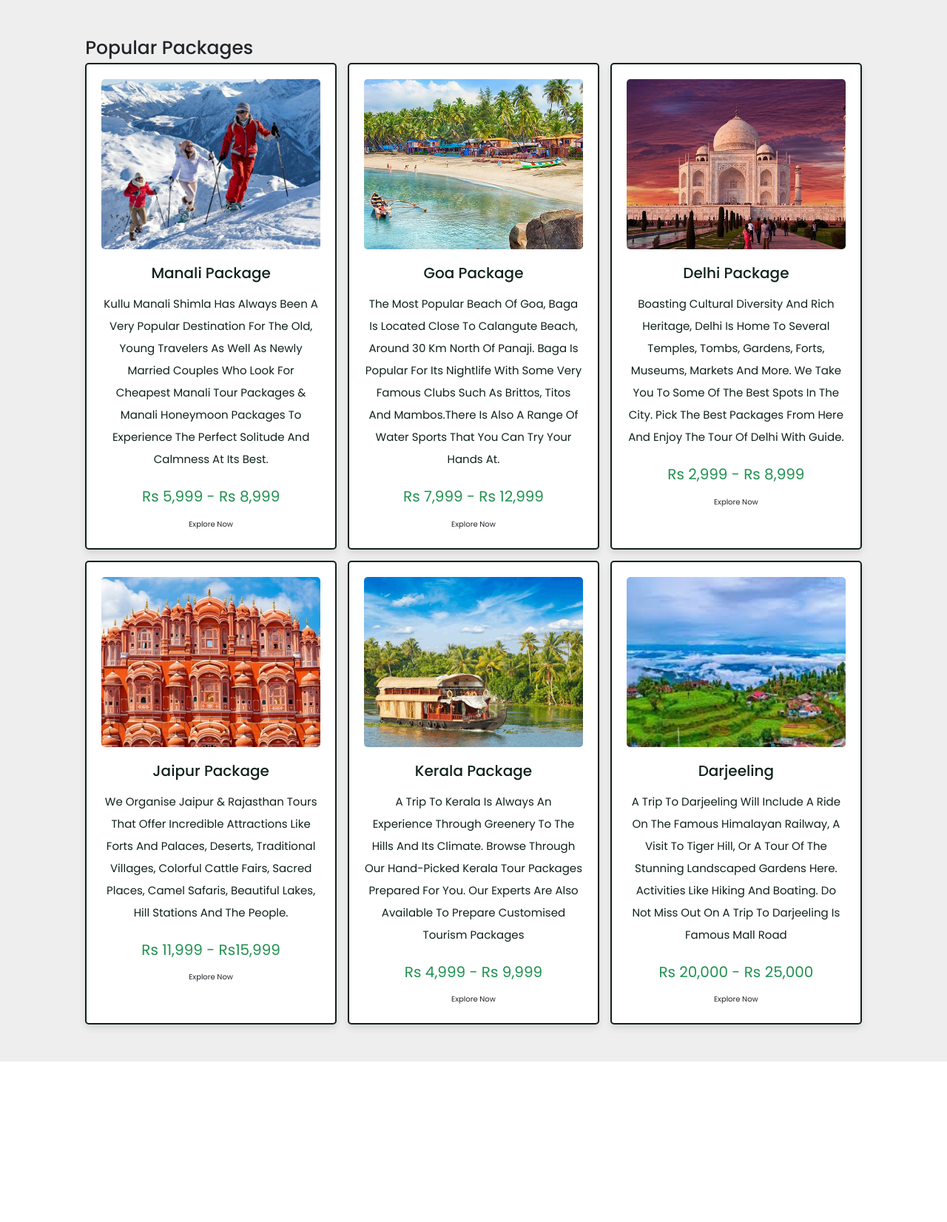
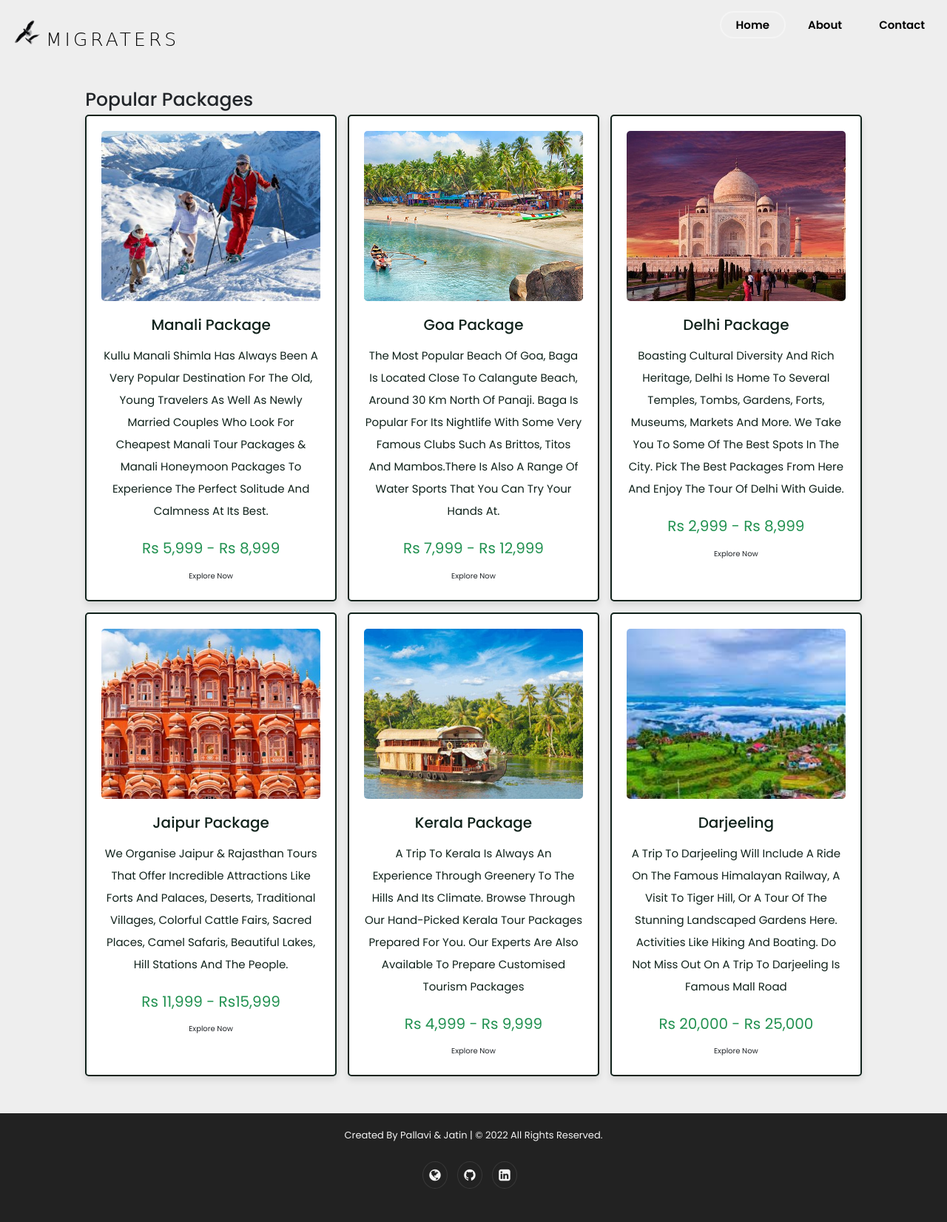
Before and after one commit to pallaviDwivedi1605/MIGRATERS, a plain HTML site: page places.html in a window 1280 px wide. Shown: the whole page at 74% size. Before the commit the page ends 1435 px from the top, so only its background shows below. Drawn offline with nearby package versions, Linux system fonts and the light colour scheme; a web font is replaced by a local one.

Commit message:
addes header and footer to place.html

```diff
--- a/css/places.css
+++ b/css/places.css
@@ -1,4 +1,26 @@
 @import url('https://fonts.googleapis.com/css2?family=Poppins:ital,wght@0,100;0,300;0,400;0,500;0,600;1,100;1,300&display=swap');
+
+/* Google fonts */
+
+@import url("https://fonts.googleapis.com/css2?family=Lora:wght@400;700&family=Montserrat:wght@400;800&family=Parisienne&family=Roboto&family=Teko:wght@300&display=swap");
+@import url("https://fonts.googleapis.com/css2?family=Rubik+Dirt&display=swap");
+
+/* Root element (aka html) */
+:root {
+  box-sizing: border-box;
+  scroll-behavior: smooth;
+
+  /* CSS Variables */
+  /* Fonts */
+  --ff-parisienne: "Parisienne", cursive;
+  --ff-montserrat: "Montserrat", sans-serif;
+  --ff-lora: "Lora", serif;
+  --ff-roboto: "Roboto", sans-serif;
+  --ff-rubik-dirt: "Rubik Dirt", cursive;
+  --fs-paragraphs: calc(0.8rem + 0.35vw);
+  --fs-links-btns: calc(0.65rem + 0.5vw);
+}
+
 
 *{
     font-family: 'Poppins', sans-serif;
@@ -17,6 +39,14 @@ html {
     scroll-behavior: smooth;
     scroll-padding-top: 5rem;
   }
+
+a {
+  text-decoration: none;
+}
+
+ul {
+  list-style: none;
+}
 
 section{
     padding:5rem 9%;
@@ -111,3 +141,144 @@ section{
   font-size: 2rem;
   color: #219150;
 }
+
+
+/* navbar */
+
+.navbar {
+  position: fixed;
+  top: 0;
+  left: 0;
+  backdrop-filter: saturate(150%) blur(10px);
+  display: flex;
+  width: 100%;
+  justify-content: space-between;
+  align-items: center;
+  padding: 12px 5px;
+  z-index: 10;
+  color: rgb(0, 0, 0);
+  text-decoration: none;
+  background: #eee;
+}
+
+.logo {
+  font-family: var(--ff-rubik-dirt);
+  font-size: 2 rem;
+  text-transform: uppercase;
+  letter-spacing: 0.4rem;
+  padding: 0 3rem;
+  font-weight: 300;
+  color: rgb(0, 0, 0);
+  margin-left: 1.2rem;
+
+}
+
+#logostyle{
+  text-decoration: none;
+}
+
+#logoimg{
+  border-radius: 100%;
+  display: block;
+}
+
+.nav-links {
+  display: flex;
+  align-items: center;
+  font-size: 1.5rem;
+}
+
+.nav-links li {
+  font-family: var(--ff-montserrat);
+  margin: 0px 15px;
+}
+
+.nav-links li a {
+  color: rgb(0, 0, 0);
+  cursor: pointer;
+  text-decoration: none;
+}
+
+.cir_border {
+  padding: 6px 20px;
+  font-weight: bold;
+  border: 2px hidden black;
+  border-radius: 20px;
+  margin: 0px -10px;
+}
+
+.cir_border:hover{
+  color: #FF6B6B
+}
+
+
+.active {
+border: 2px solid whitesmoke;
+border-radius: 20px;
+color: #FF6B6B;
+cursor: pointer;
+}
+
+.ctn:hover {
+background: whitesmoke;
+color: #FF6B6B;
+box-shadow: 2px 2px 5px #00000056;
+cursor: pointer;
+}
+
+.nav-links .ctn:hover a {
+color: #FF6B6B;
+}
+
+
+/* footer */
+.footer {
+  width: 100%;
+  min-height: 100px;
+  padding: 20px 80px;
+  margin: 0;
+  background: #222;
+  text-align: center;
+  font-size: 1.3rem;
+}
+
+.footer p {
+  color: whitesmoke;
+  margin: 20px auto;
+  padding: 20px auto;
+}
+
+.footer span {
+  display: block;
+  color: whitesmoke;
+  padding: 20px auto;
+}
+
+.social {
+  width: 360px;
+  margin: 30px auto;
+}
+
+.social li {
+  list-style: none;
+}
+
+.social a {
+  margin-right: 10px;
+  font-size: 18px;
+  background-color: transparent;
+  border-radius: 50%;
+  padding: 5px 8px;
+  border: 1px solid rgba(255, 255, 255, 0.1);
+  text-decoration: none;
+}
+
+.social a:hover {
+  background-color: #FF6B6B;
+}
+
+.social i {
+  display: inline;
+  text-align: center;
+  color: whitesmoke;
+}
--- a/css/style.css
+++ b/css/style.css
@@ -720,6 +720,7 @@ img:hover {
 }
 
 body {
+
  background-color: black;
   color: white;
 }
@@ -740,6 +741,10 @@ body.dark .nav-links li a {
   border: 2px hidden black;
   border-radius: 20px;
   margin: 0px -10px;
+}
+
+body.dark .cir_border:hover{
+  color: #FF6B6B
 }
 
 body.dark .logo {
--- /dev/null
+++ b/js/places.js
@@ -0,0 +1,33 @@
+function removeall() {
+    $(".cir_border").css("border", "none");
+  }
+  $("#sec").on("click", function () {
+    removeall();
+    $("#sec").css("border", "2px solid whitesmoke");
+    $("#sec").css("border-radius", "20px");
+  });
+  $("#pri").on("click", function () {
+    removeall();
+    $("#pri").css("border", "2px solid whitesmoke");
+    $("#pri").css("border-radius", "20px");
+  });
+  $("#tri").on("click", function () {
+    removeall();
+    $("#tri").css("border", "2px solid whitesmoke");
+    $("#tri").css("border-radius", "20px");
+  });
+  $("#quad").on("click", function () {
+    removeall();
+    $("#quad").css("border", "2px solid whitesmoke");
+    $("#quad").css("border-radius", "20px");
+  });
+  $("#quint").on("click", function () {
+    removeall();
+    $("#quint").css("border", "2px solid whitesmoke");
+    $("#quint").css("border-radius", "20px");
+  });
+  $("#hex").on("click", function () {
+    removeall();
+    $("#hex").css("border", "2px solid whitesmoke");
+    $("#hex").css("border-radius", "20px");
+  });
--- a/places.html
+++ b/places.html
@@ -1,14 +1,39 @@
 <head>
+
+    <meta charset="UTF-8">
+    <meta http-equiv="X-UA-Compatible" content="IE=edge">
+    <meta name="viewport" content="width=device-width, initial-scale=1.0">
+
     <title>Tour Packages</title>
     <link rel="stylesheet" href="./css/places.css">
     <link href="https://cdn.jsdelivr.net/npm/bootstrap@5.1.3/dist/css/bootstrap.min.css" rel="stylesheet" integrity="sha384-1BmE4kWBq78iYhFldvKuhfTAU6auU8tT94WrHftjDbrCEXSU1oBoqyl2QvZ6jIW3" crossorigin="anonymous">
+
+    <link rel="stylesheet" href="https://cdnjs.cloudflare.com/ajax/libs/font-awesome/4.7.0/css/font-awesome.min.css">
 
     <link rel="apple-touch-icon" sizes="180x180" href="./logo/apple-touch-icon.png">
     <link rel="icon" type="image/png" sizes="32x32" href="./logo/favicon-32x32.png">
     <link rel="icon" type="image/png" sizes="16x16" href="./logo/favicon-16x16.png">
     <link rel="manifest" href="./logo/site.webmanifest">
+
 </head>
 <body>
+    <!--navbar-->
+    <nav class="navbar glass" style="height: 70px;">
+        <span style="padding-top: 45px; padding-left: 15px;">
+            <img id="logoimg" src="./logo/logo.png" width="40"style="margin: -25px -5px">
+            <a id="logostyle" href="#home">
+                <h1 class="logo">MIGRATERS</h1>
+            </a>
+        </span>
+        <ul class="nav-links">
+            <li><a href="./index.html#home" id="pri" class="active cir_border">Home</a></li>
+            <li><a href="./index.html#about" id="quad" class="cir_border">About</a></li>
+            <li><a href="./index.html#contact" id="hex" class="cir_border">Contact</a></li>
+        </ul>
+        <!-- <img src="./img/menu-btn.png" alt="" class="menu-btn"> -->
+    </nav>
+    <!--navbar-->
+
     <section class="packages" id="packages">
 
         <h1 class="heading">popular packages</h1>
@@ -90,4 +115,29 @@
         </div>
 
     </section>
+
+
+    <!--footer-->
+    <section class="footer">
+        <span>Created By Pallavi & Jatin | &#169 2022 All rights reserved.</span>
+        <div class="social">
+            <li>
+                <a href="#" target="_blank" rel="noreferrer"><i class="fa fa-globe"></i></a>
+                <a href="#" target="_blank" rel="noreferrer"><i class="fa fa-github"></i></a>
+                <a href="#" target="_blank" rel="noreferrer"><i class="fa fa-linkedin-square"></i></a>
+            </li>
+        </div>
+    </section>
+    <!--footer-->
+
+    <script>
+        const menuBtn = document.querySelector('.menu-btn')
+        const navlinks = document.querySelector('.nav-links')
+
+        menuBtn.addEventListener('click',()=>{
+            navlinks.classList.toggle('mobile-menu')
+        })
+    </script>
+    <script src="https://code.jquery.com/jquery-3.6.0.js"></script>
+    <script src="js/places.js"></script>
 </body>
```
Also changed, not shown: js/slider.js (line endings or trailing spaces). Lines whose indentation alone changed are shown as unchanged.
